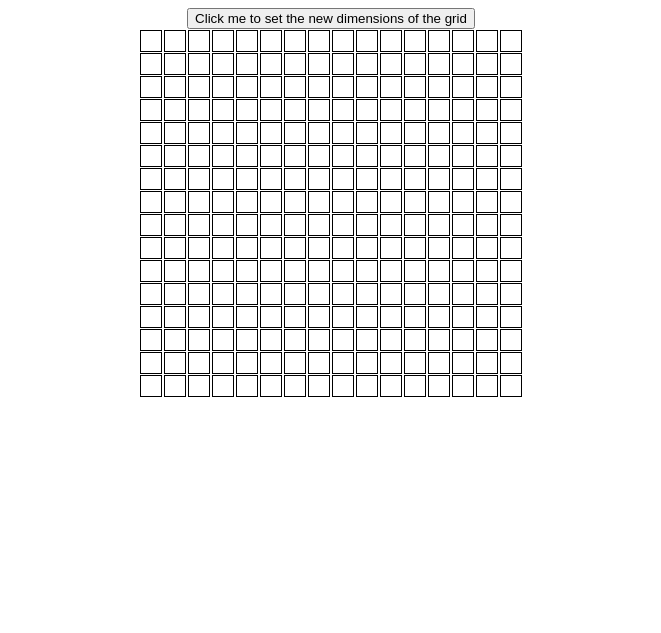
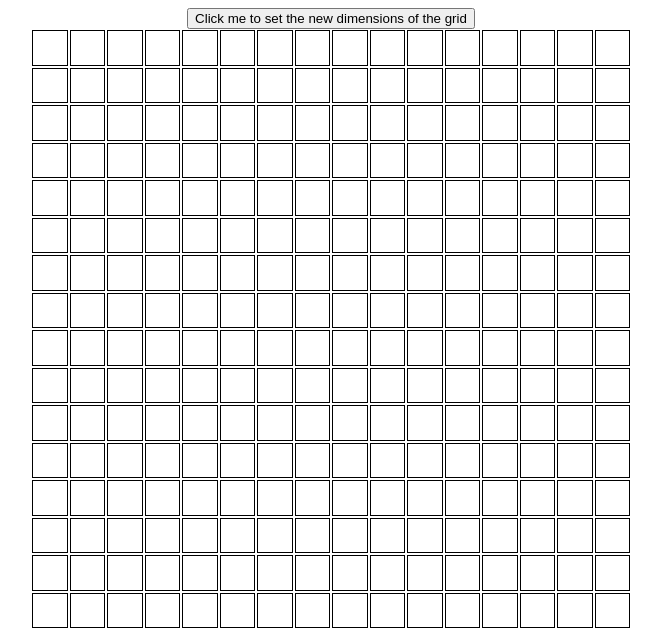
Before and after one commit to karanrana811/top-etch-a-sketch, a plain HTML site: page index.html in a window 1280 px wide. Shown: the whole page, without its empty margins (309-970 px from the left). Drawn offline with Linux system fonts and the light colour scheme.

Commit message:
fix issue with conditional - add width constraint - add use input constraint

```diff
--- a/index.js
+++ b/index.js
@@ -5,7 +5,6 @@ let newDimension;
 
 const createGrid = (dimension) => {
     let rowContainer = document.createElement('div');
-    console.log(dimension*dimension)
     for(let i = 0 ; i <=(dimension ? (dimension*dimension - 1): 255) ; i++){
         let squareDiv = document.createElement('div');
         if(i === 0){
@@ -14,11 +13,19 @@ const createGrid = (dimension) => {
                 rowContainer.classList.add('inner-row')
                 squareDiv.classList.add('innerSquare')
             } else if ((i+1) % dimension === 0) {
-                rowContainer.appendChild(squareDiv);
-                squareDiv.classList.add('innerSquare')
-                rowContainer = document.createElement('div');
-                gridContainer.appendChild(rowContainer);
-                rowContainer.classList.add('inner-row')
+
+                if (i === (dimension*dimension - 1)){
+
+                    rowContainer.appendChild(squareDiv);
+                    squareDiv.classList.add('innerSquare')
+                } else {
+                    rowContainer.appendChild(squareDiv);
+                    squareDiv.classList.add('innerSquare')
+                    rowContainer = document.createElement('div');
+                    gridContainer.appendChild(rowContainer);
+                    rowContainer.classList.add('inner-row');
+
+                }
 
             } else {
                 rowContainer.appendChild(squareDiv);
@@ -41,8 +48,8 @@ fillSquares();
 
 resizeButton.addEventListener('click', () => {
     newDimension = +prompt('Enter the new length of the grid');
-    while ((newDimension % 1 != 0) || (newDimension <= 0)){
-        newDimension = +prompt('Please enter a positive number');
+    while ((newDimension % 1 != 0) || ( 0 >= newDimension) || (newDimension > 100)){
+        newDimension = +prompt('Please enter a positive number smaller than 100');
     }
     gridContainer.textContent = '';
     createGrid(newDimension);
--- a/styles.css
+++ b/styles.css
@@ -4,20 +4,27 @@ div {
 
 .inner-row {
     border: none;
+    flex: 1;
+    display: flex;
+    flex-direction: column;
 }
 
 #grid-container {
     margin: auto;
     display: flex;
     flex-direction: row;
-    width:fit-content;
     border: none;
+    width: 600px;
+    height: 600px;
+    align-items: stretch;
 }
 
 .innerSquare {
-    height: 20px;
-    width: 20px;
+    /* height: 20px; */
+    /* width: auto; */
     margin: 1px;
+    flex: 1;
+
 }
 
 .hovered {
```
